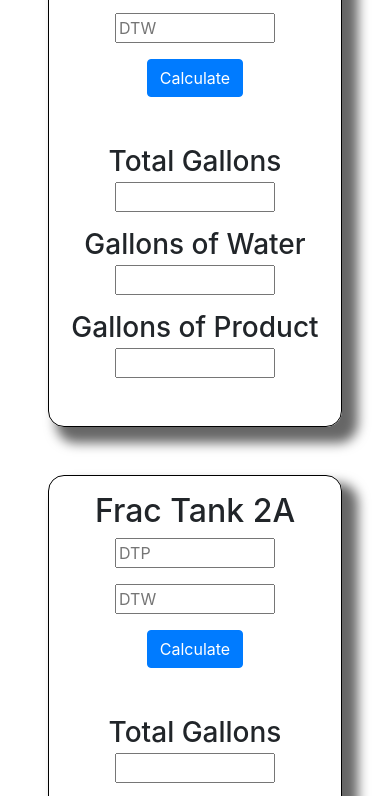
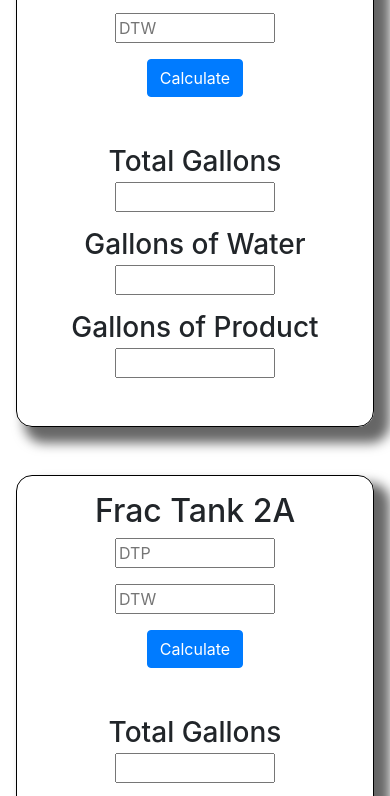
Before and after one commit to ApolloSolo/Volumetric-Calculations, a plain HTML site: page index.html in a window 390 px wide. Shown: the part 484-1280 px from the top of the page. Drawn offline with nearby package versions, Linux system fonts and the light colour scheme.

Commit message:
changed padding on media query to 1rem left/right

```diff
--- a/styles.css
+++ b/styles.css
@@ -34,6 +34,7 @@ input{
     .container-grid{
         grid-template-columns: repeat(1, 1fr);
         row-gap: 3rem;
+        padding: 0rem 1rem;
     }
   }
 
```
